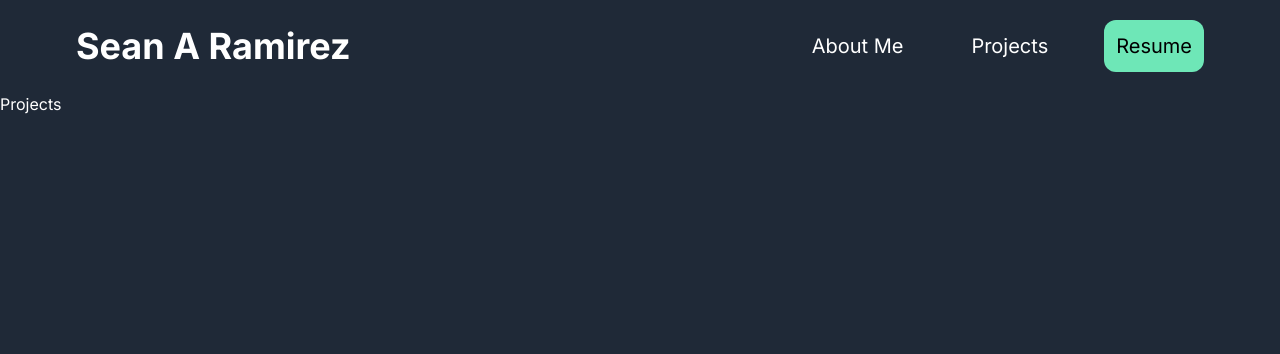
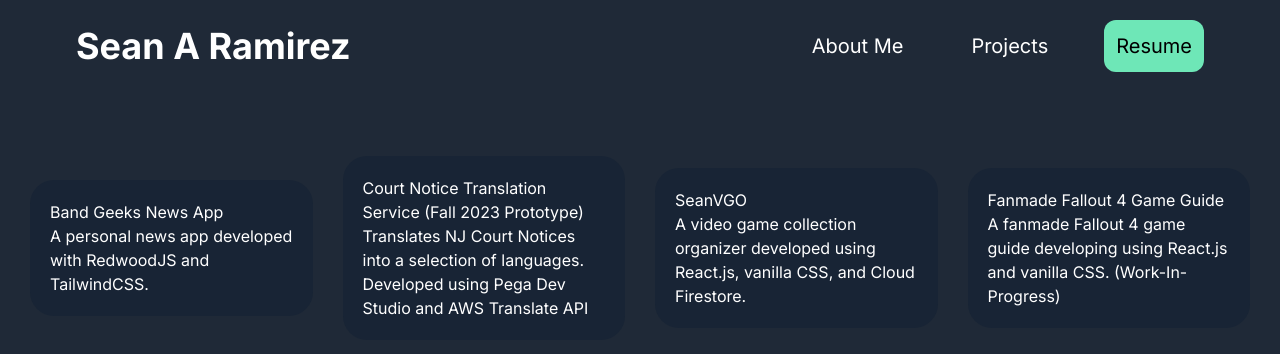
Before and after one commit to snaramirez872/portfolio-may-2024, a Next.js app: page /projects in a window 1280 px wide. Shown: the top 354 px of the page. Built offline with nearby package versions, Linux system fonts and the light colour scheme.

Commit message:
ready for a test deployment

```diff
--- /dev/null
+++ b/app/components/NavBar.css
@@ -0,0 +1,9 @@
+#logo {
+    margin-left: 7vh;
+}
+
+@media only screen and (max-width: 768px) {
+    #logo {
+        margin-left: 0;
+    }
+}
--- a/app/components/NavBar.tsx
+++ b/app/components/NavBar.tsx
@@ -1,11 +1,12 @@
 import React from 'react'
 import Link from 'next/link';
+import './NavBar.css';
 
 export const NavBar = () => {
     return (
         <nav className="text-white p-5 w-screen">
             <div className="flex justify-between items-center w-full">
-                <a href="/" className="ml-[7vh] text-4xl font-bold">Sean A Ramirez</a>
+                <Link id='logo' href="/" className="text-4xl font-bold">Sean A Ramirez</Link>
                 <div className='mr-[7vh] space-x-11 text-xl hidden md:flex'>
                     <Link href="/" className='p-3 hover:text-emerald-300'>About Me</Link>
                     <Link href="/projects" className='p-3 hover:text-emerald-300'>Projects</Link>
--- a/app/page.tsx
+++ b/app/page.tsx
@@ -17,7 +17,7 @@ export default function Home() {
         <div id='about-content'>
           <div className='words'>
             <p>I am a <span className='text-[22px] font-semibold text-orange-500'>Software Developer</span> who recently graduated from the New Jersey Institute of Technology. My focuses lie primarily in <span className='text-[22px] font-semibold text-orange-500'>Web Development</span> and general <span className='text-[22px] font-semibold text-orange-500'>Front End Development/Design</span>. As such, I am proficient in <span className='text-[22px] font-semibold text-orange-500'>JavaScript</span> and <span className='text-[22px] font-semibold text-orange-500'>Python</span>.</p>
-            <p className='mt-6'>When I am not coding, I enjoy playing video games, photography, listening to music, and anime.</p>
+            <p className='mt-6'>When I'm not coding, I enjoy playing video games, photography, listening to music, and watching anime.</p>
             <p className='mt-6'>I've been making <span className='text-[22px] font-semibold text-orange-500'>React.js</span> applications for several months now and they all can be viewed by <span className='hidden md:inline'>clicking "Projects" at the top right</span><span className='inline md:hidden'>tapping "Projects" below</span>.</p>
           </div>
           <div className='profile-card'>
--- a/app/projects/page.tsx
+++ b/app/projects/page.tsx
@@ -1,9 +1,42 @@
 import React from 'react'
+import './projects.css';
+import Link from 'next/link';
 
-const ProjectsPage = () => {
+export default function ProjectsPage() {
   return (
-    <div>Projects</div>
+    <main>
+      <section className='projects-info'>
+        <div className='project-cards'>
+          <div className='card'>
+            <div className=''></div>
+            <div className='project-details'>
+              <p>Band Geeks News App</p>
+              <p>A personal news app developed with <Link href='https://redwoodjs.com/docs/introduction' target='_blank' rel='noreferrer'>RedwoodJS</Link> and TailwindCSS.</p>
+            </div>
+          </div>
+          <div className='card'>
+            <div className=''></div>
+            <div className='project-details'>
+              <p>Court Notice Translation Service (Fall 2023 Prototype)</p>
+              <p>Translates NJ Court Notices into a selection of languages. Developed using <Link href='https://docs.pega.com/bundle/platform/page/platform/app-dev/dev-studio-overview.html' target='_blank' rel='noreferrer'>Pega Dev Studio</Link> and <Link href='https://docs.aws.amazon.com/translate/latest/APIReference/API_TranslateDocument.html' target='_blank' rel='noreferrer'>AWS Translate API</Link></p>
+            </div>
+          </div>
+          <div className='card'>
+            <div className=''></div>
+            <div className='project-details'>
+              <p>SeanVGO</p>
+              <p>A video game collection organizer developed using React.js, vanilla CSS, and <Link href='https://firebase.google.com/docs/firestore' target='_blank' rel='noreferrer'>Cloud Firestore</Link>.</p>
+            </div>
+          </div>
+          <div className='card'>
+            <div className=''></div>
+            <div className='project-details'>
+              <p>Fanmade Fallout 4 Game Guide</p>
+              <p>A fanmade Fallout 4 game guide developing using React.js and vanilla CSS. (Work-In-Progress)</p>
+            </div>
+          </div>
+        </div>
+      </section>
+    </main>
   )
 }
-
-export default ProjectsPage
--- /dev/null
+++ b/app/projects/projects.css
@@ -0,0 +1,17 @@
+.project-cards {
+    display: flex;
+    justify-content: center;
+    align-items: center;
+    gap: 30px;
+    margin: 8vh 30px;
+}
+
+.card {
+    background-color: rgb(24, 36, 53);
+    border-radius: 3vh;
+    width: 400px;
+}
+
+.project-details {
+    padding: 20px;
+}
```
